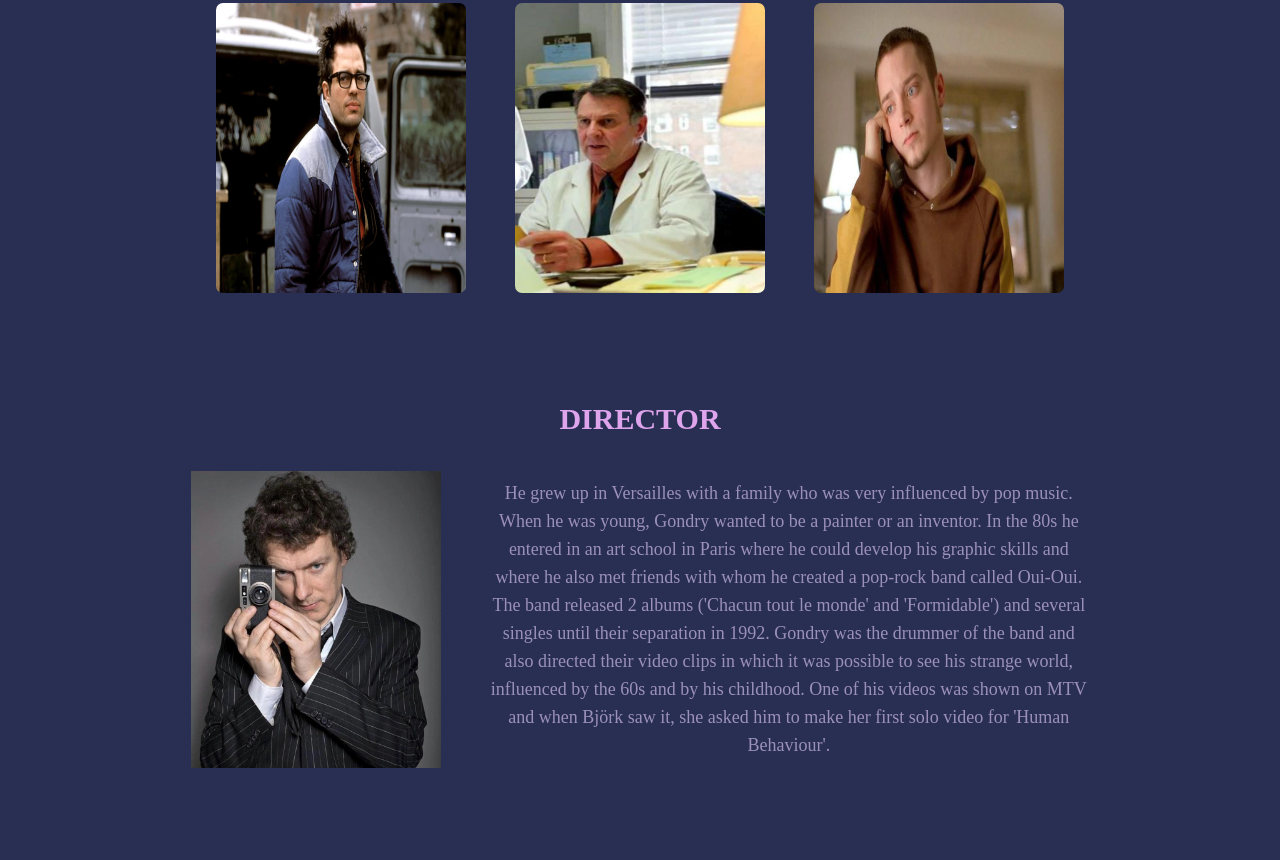
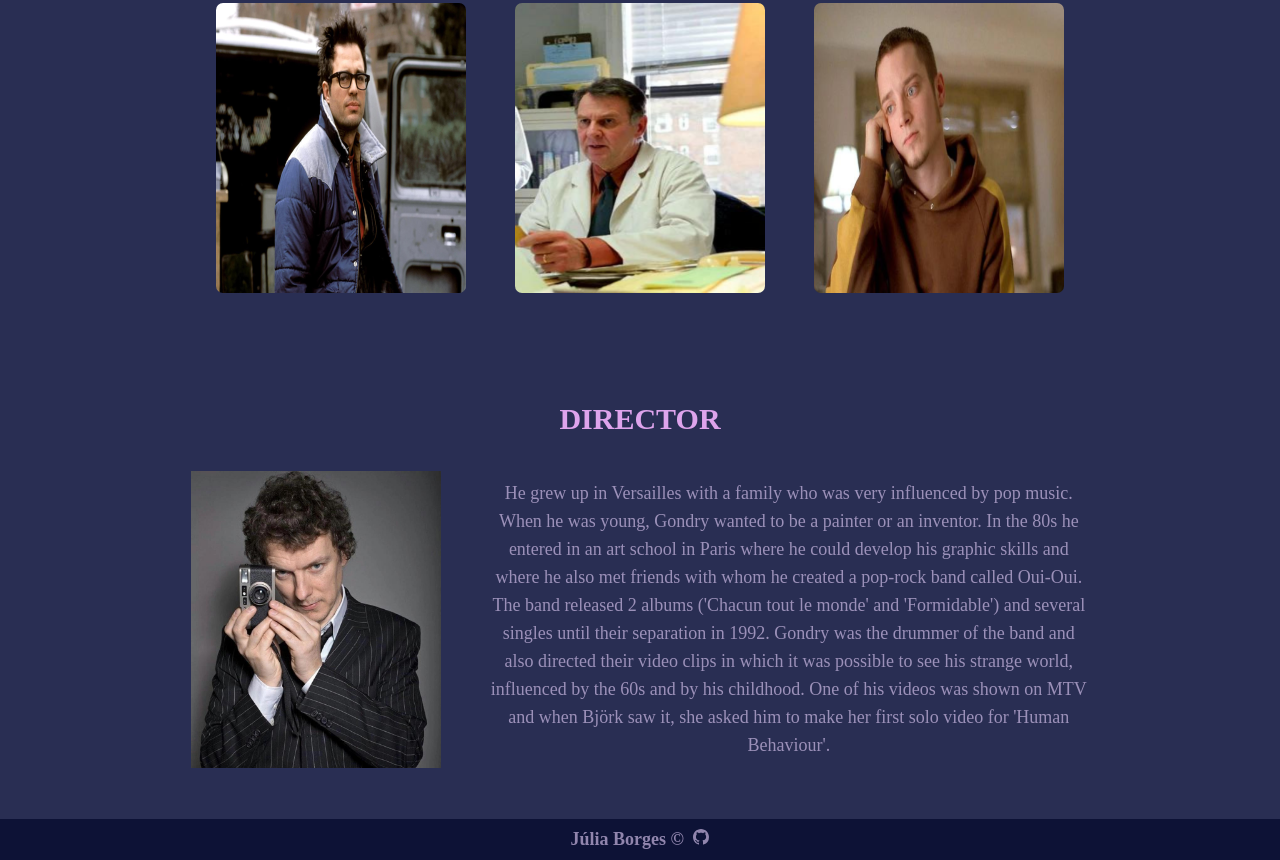
Before and after one commit to Julia-slvbrg/eternal-sunshine-of-a-spotless-mind-landing-page, a website: page index.html in a window 1280 px wide. Shown: the part 1433-2293 px from the top of the page. Before the commit the page ends 2252 px from the top, so only its background shows below. Drawn offline with nearby package versions, Linux system fonts and the light colour scheme; files that its build step writes are made by us from their sources; files whose address does not match are found by name.

Commit message:
chore: footer implemented and styled

```diff
--- a/index.html
+++ b/index.html
@@ -16,25 +16,21 @@
                 <a href="#">
                     <img class="header__logo" src="./dist/images/sticker.png" alt="Clem & Joel sticker">
                 </a>
-
             </h1>
-
             <ul class="header__container__links">
                 <li class="header__container__links__item">
-                    <a href="#sinopsis" class="title--sm header__button" >SINOPSIS</a>
-
+                    <a href="#sinopsis" class="title--sm header__button">SINOPSIS</a>
                 </li>
                 <li class="header__container__links__item">
                     <a href="#cast" class="title--sm header__button">CAST</a>
-
                 </li>
                 <li class="header__container__links__item">
                     <a href="#director" class="title--sm header__button">DIRECTOR</a>
-
                 </li>
             </ul>
         </div>
     </header>
+
     <section class="hero">
         <div class="hero__overlay"></div>
         <div class="hero__content">
@@ -168,6 +164,7 @@
             </div>
         </div>
     </section>
+
     <section class="director">
         <h2 class="title" id="director">DIRECTOR</h2>
         <div class="director__container">
@@ -177,6 +174,17 @@
             </p>
         </div>
     </section>
+
+    <footer class="footer">
+        <h3 class="">
+            <a class="text--sm footer__text" href="https://github.com/Julia-slvbrg" target="_blank">
+                Júlia Borges &copy;
+                <svg xmlns="http://www.w3.org/2000/svg" width="16" height="16" fill="currentColor" class="bi bi-github" viewBox="0 0 16 16">
+                    <path d="M8 0C3.58 0 0 3.58 0 8c0 3.54 2.29 6.53 5.47 7.59.4.07.55-.17.55-.38 0-.19-.01-.82-.01-1.49-2.01.37-2.53-.49-2.69-.94-.09-.23-.48-.94-.82-1.13-.28-.15-.68-.52-.01-.53.63-.01 1.08.58 1.23.82.72 1.21 1.87.87 2.33.66.07-.52.28-.87.51-1.07-1.78-.2-3.64-.89-3.64-3.95 0-.87.31-1.59.82-2.15-.08-.2-.36-1.02.08-2.12 0 0 .67-.21 2.2.82.64-.18 1.32-.27 2-.27s1.36.09 2 .27c1.53-1.04 2.2-.82 2.2-.82.44 1.1.16 1.92.08 2.12.51.56.82 1.27.82 2.15 0 3.07-1.87 3.75-3.65 3.95.29.25.54.73.54 1.48 0 1.07-.01 1.93-.01 2.2 0 .21.15.46.55.38A8.01 8.01 0 0 0 16 8c0-4.42-3.58-8-8-8"/>
+                </svg>
+            </a>
+        </h3>
+    </footer>
     <script src="./dist/js/main.js"></script>
 </body>
 </html>
--- /dev/null
+++ b/src/styles/_footer.scss
@@ -0,0 +1,15 @@
+.footer{
+    background-color: #0d1236;
+    padding: .5vw 4vw;
+    width: 100%;
+    margin: 0 auto;
+    text-align: center;
+
+    &__text{
+        text-decoration: none;
+    }
+}
+
+.bi{
+    margin-left: 5px;
+}
--- a/src/styles/_header.scss
+++ b/src/styles/_header.scss
@@ -1,3 +1,5 @@
+@use 'variables';
+
 .header{
     position: absolute;
     top: 0;
@@ -12,7 +14,7 @@
 
         &--is-sticky{
             position: fixed;
-            top: 85vh;
+            top: 80vh;
             left: 4vw;
         }
     }
--- a/src/styles/main.scss
+++ b/src/styles/main.scss
@@ -4,6 +4,7 @@
 @use 'cast';
 @use 'director';
 @use 'header';
+@use 'footer';
 
 *{
     padding: 0;
```
Also changed, not shown: src/images/gallery/barbacue-2.jpg (deleted), src/images/gallery/clementine.jpg (deleted), src/images/gallery/close-up.jpg (deleted), src/images/gallery/drawing.jpg (deleted), src/images/gallery/in the train.jpg (deleted), src/images/gallery/joel-in-machine.jpg (deleted), src/images/gallery/library.jpg (deleted), src/images/gallery/meet-again.jpg (deleted), src/images/gallery/montauk-barbacue.jpg (deleted), src/images/gallery/montauk-house.png (deleted), src/images/gallery/procedure.png (deleted), 1 other file.
